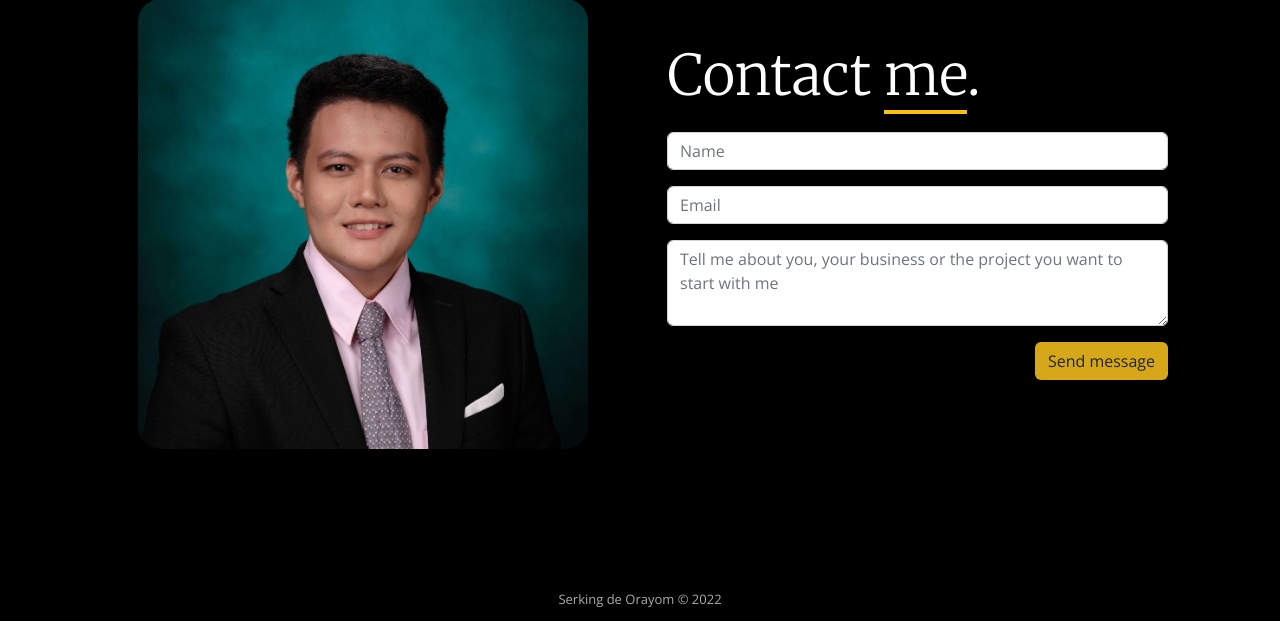
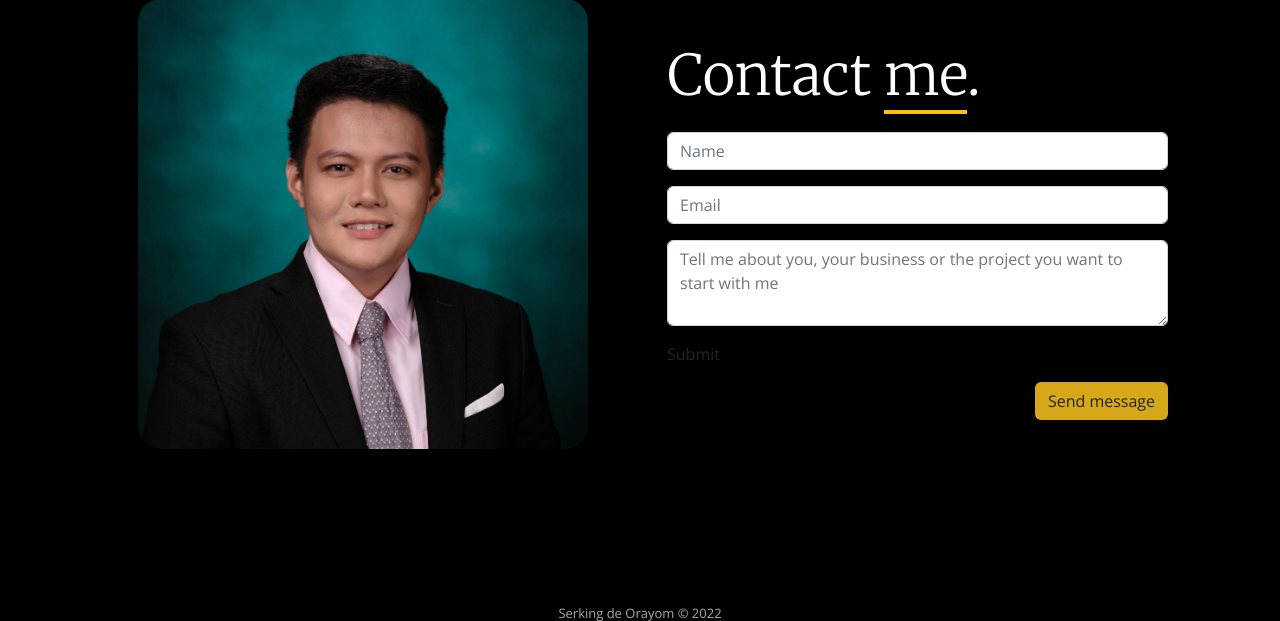
Before and after one commit to kingdeorayom/portfolio, a PHP site: page /contact.php in a window 1280 px wide. Shown: the part 151-772 px from the top of the page. Run offline with PHP 8.4, Linux system fonts and the light colour scheme; some libraries are stand-ins or nearby versions.

Commit message:
add recaptcha

```diff
--- a/contact.php
+++ b/contact.php
@@ -29,6 +29,8 @@ $aboutPhotoVersion = filemtime('./assets/img/kingdeorayom.jpg');
     <link rel="shortcut icon" href="./favicon.ico?v=2">
     <meta name="msapplication-TileColor" content="#da532c">
     <meta name="theme-color" content="#ffffff">
+
+    <script src="https://www.google.com/recaptcha/api.js"></script>
 
 </head>
 
@@ -69,8 +71,11 @@ $aboutPhotoVersion = filemtime('./assets/img/kingdeorayom.jpg');
                             <div class="my-3">
                                 <textarea class="form-control" id="textFieldMessageContent" required name="textFieldMessageContent" rows="3" placeholder="Tell me about you, your business or the project you want to start with me"></textarea>
                             </div>
+                            <div class="my-3">
+                                <div class="g-recaptcha" data-sitekey="6LcHs9ogAAAAAP75IoPzhI8ZdWSEJTp3LiiA_rci" data-callback='onSubmit' data-action='submit'>Submit</div>
+                            </div>
                             <div class="text-end">
-                                <button type="submit" class="btn" id="button-send-message">Send message</button>
+                                <button type="submit" class="btn" name="button-send-message" id="button-send-message">Send message</button>
                             </div>
 
                         </form>
@@ -150,6 +155,12 @@ $aboutPhotoVersion = filemtime('./assets/img/kingdeorayom.jpg');
         }
     </script>
 
+    <script>
+        function onSubmit(token) {
+            document.getElementById("demo-form").submit();
+        }
+    </script>
+
 </body>
 
 </html>
```
Also changed, not shown: process/sendmail.php (+21 -12 lines).
